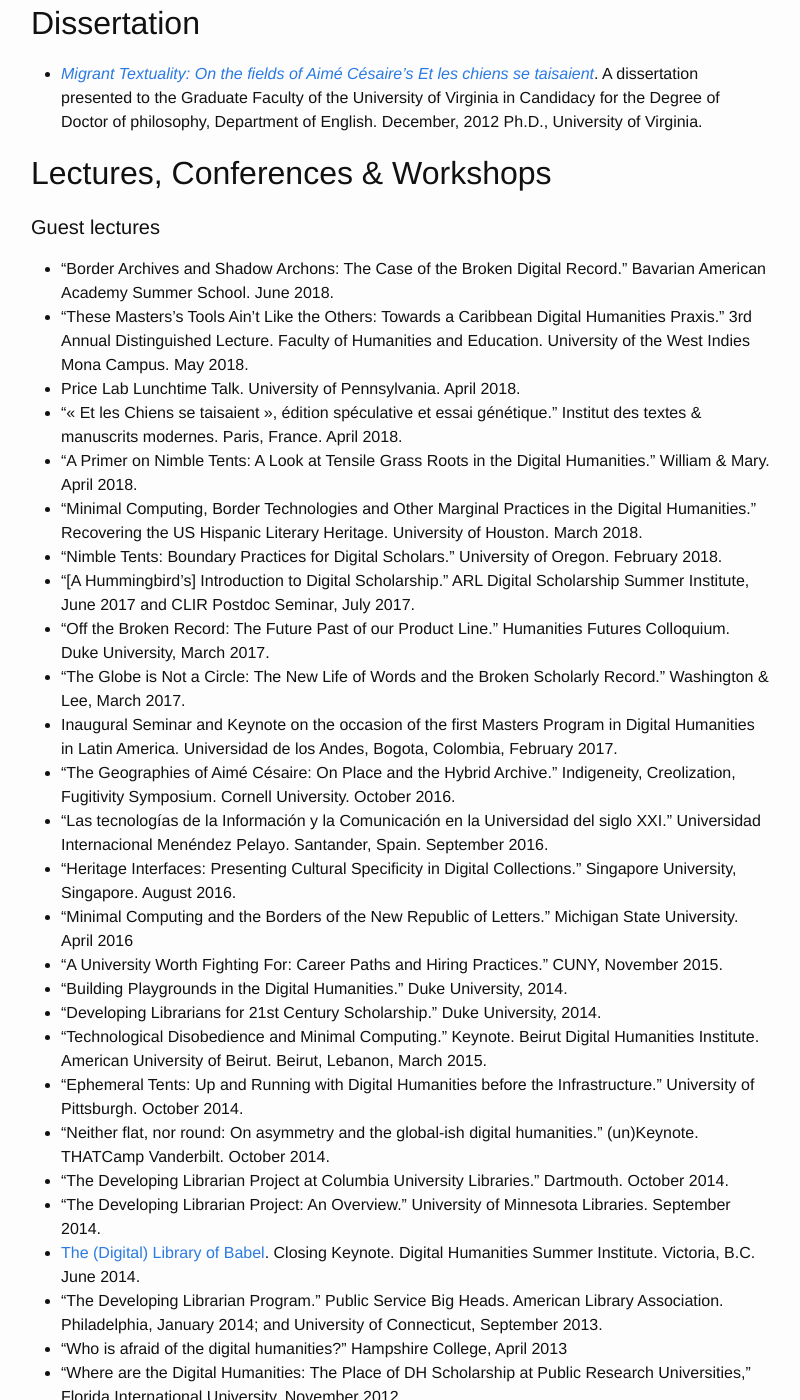
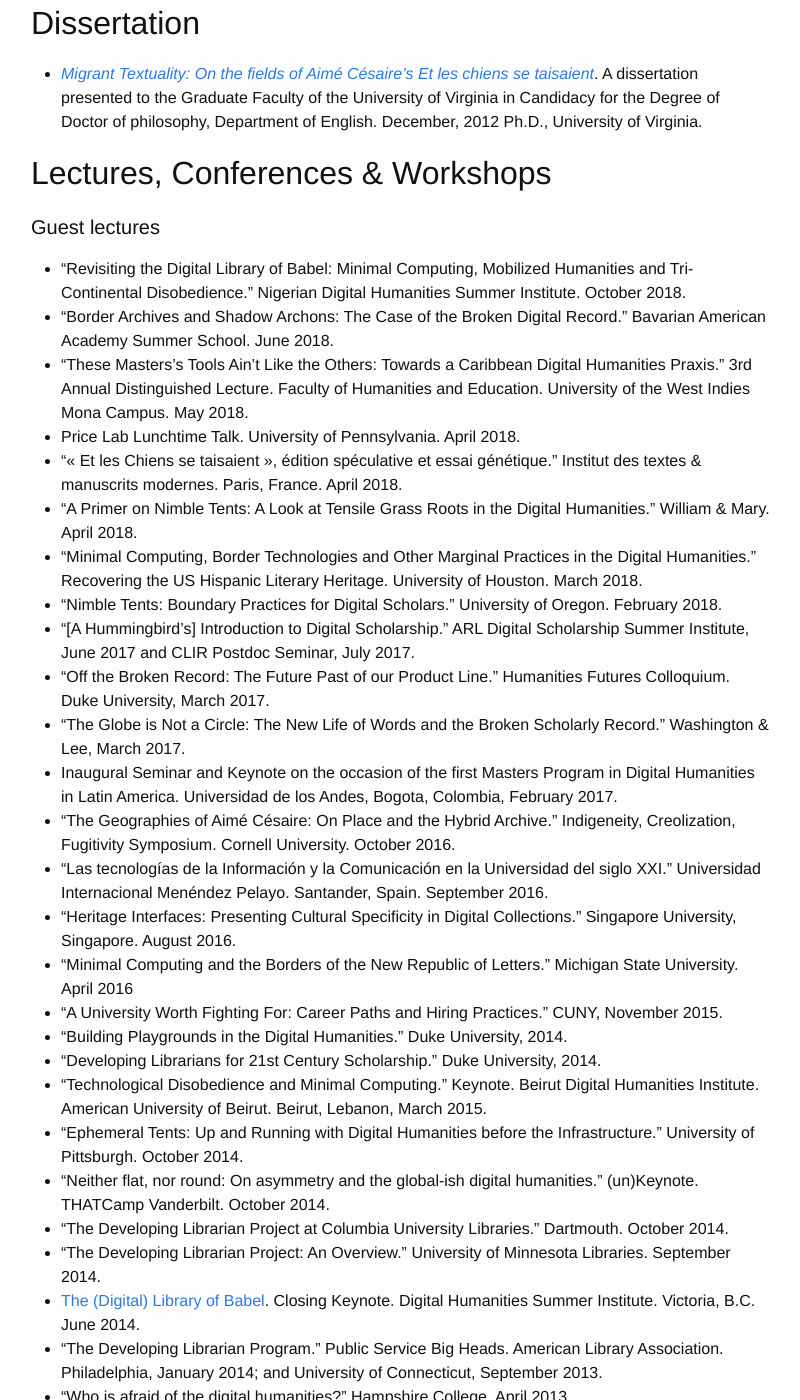
Before and after one commit to elotroalex/elotroalex, a Jekyll site: the page built from bio.md, in a window 1280 px wide and 1400 px high, scrolled down 4059 px. Shown: the whole window, without its empty margins (239-1039 px from the left). Built offline with Jekyll 4.4.1, drawn with Linux system fonts in a browser that asks for light colours; some of the changed text lies outside the part shown.

Commit message:
added to lectures

```diff
--- a/bio.md
+++ b/bio.md
@@ -137,6 +137,7 @@
 
 #### Guest lectures
 
+- "Revisiting the Digital Library of Babel: Minimal Computing, Mobilized Humanities and Tri-Continental Disobedience." Nigerian Digital Humanities Summer Institute. October 2018.
 - "Border Archives and Shadow Archons: The Case of the Broken Digital Record." Bavarian American Academy Summer School. June 2018.
 - "These Masters's Tools Ain't Like the Others: Towards a Caribbean Digital Humanities Praxis." 3rd Annual Distinguished Lecture. Faculty of Humanities and Education. University of the West Indies Mona Campus. May 2018.
 - Price Lab Lunchtime Talk. University of Pennsylvania. April 2018.
@@ -169,6 +170,7 @@
 
 #### Panel presentations
 
+- "Minimal Computing for Image Collections: the Case of Wax." Digital Library Federation. Las Vegas. October 2018.
 - "On Adding Platforms to Improve Sustainability: The Case for the Minimal Journal." Library Publishing Forum 2018. Minnesota. May 2018
 - "In the Same Boats." Migration and Mobility in a Digital Age: Paradoxes of Connectivity and Belonging. Columbia University. April 2018
 - "Style Revolution: Minimal Exhibitions for Art History." ARLIS. February 2018.
```
